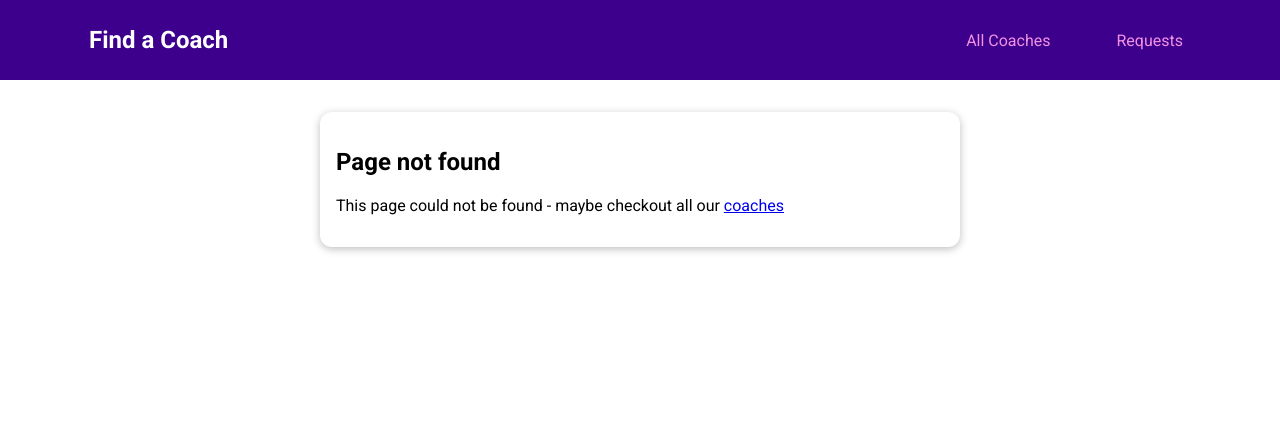
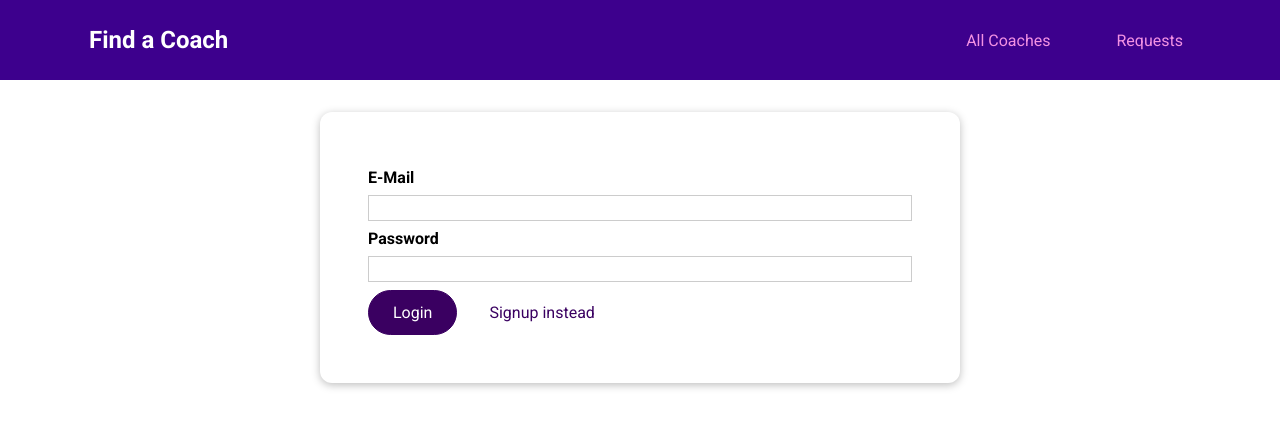
Before and after one commit to Xobaib/coach-finder-optionsAPI, a Vue app: page /auth in a window 1280 px wide. Before the commit this address had no page. Shown: the top 428 px of the page. Built offline with nearby package versions, Linux system fonts and the light colour scheme.

Commit message:
Authentication: Adding an Authentication Page (Login & Signup)

```diff
--- /dev/null
+++ b/src/pages/auth/UserAuth.vue
@@ -0,0 +1,156 @@
+<template>
+  <BaseCard>
+    <form @submit.prevent="submitForm">
+      <div class="form-control" :class="{ errors: !email.isValid }">
+        <label for="email">E-Mail</label>
+        <input
+          type="email"
+          id="email"
+          v-model.trim="email.value"
+          @blur="clearValidity('email')"
+        />
+        <p v-if="!email.isValid">Please enter your email address</p>
+      </div>
+      <div class="form-control" :class="{ errors: !password.isValid }">
+        <label for="password">Password</label>
+        <input
+          type="password"
+          id="password"
+          v-model.trim="password.value"
+          @blur="clearValidity('password')"
+        />
+        <p v-if="!password.isValid">
+          Your password must not be less than 6 characters
+        </p>
+      </div>
+      <p v-if="!formIsValid">Please fix the above errors and try again</p>
+      <BaseButton type="submit">{{ submitButtonCaption }}</BaseButton>
+      <BaseButton type="button" mode="flat" @click="switchAuthMode">{{
+        switchModeButtonCaption
+      }}</BaseButton>
+    </form>
+  </BaseCard>
+</template>
+
+<script>
+export default {
+  data() {
+    return {
+      email: {
+        value: '',
+        isValid: true,
+      },
+
+      password: {
+        value: '',
+        isValid: true,
+      },
+
+      formIsValid: true,
+
+      mode: 'login',
+    };
+  },
+
+  methods: {
+    formValidation() {
+      this.formIsValid = true;
+
+      if (this.email.value === '' || !this.email.value.includes('@')) {
+        this.email.isValid = false;
+        this.formIsValid = false;
+      }
+      if (!this.password.value || this.password.value.length < 6) {
+        this.password.isValid = false;
+        this.formIsValid = false;
+      }
+    },
+
+    submitForm() {
+      this.formValidation();
+
+      if (!this.formIsValid) {
+        return;
+      }
+
+      console.log(this.email.value);
+      console.log(this.password.value);
+
+      this.email.value = '';
+      this.password.value = '';
+    },
+
+    clearValidity(input) {
+      this[input].isValid = true;
+    },
+
+    switchAuthMode() {
+      if (this.mode === 'login') {
+        this.mode = 'signup';
+      } else {
+        this.mode = 'login';
+      }
+    },
+  },
+
+  computed: {
+    submitButtonCaption() {
+      if (this.mode === 'login') {
+        return 'Login';
+      } else {
+        return 'Signup';
+      }
+    },
+
+    switchModeButtonCaption() {
+      if (this.mode === 'login') {
+        return 'Signup instead';
+      } else {
+        return 'Login instead';
+      }
+    },
+  },
+};
+</script>
+
+<style scoped>
+form {
+  margin: 1rem;
+  padding: 1rem;
+}
+
+.form-control {
+  margin: 0.5rem 0;
+}
+
+label {
+  font-weight: bold;
+  margin-bottom: 0.5rem;
+  display: block;
+}
+
+input,
+textarea {
+  display: block;
+  width: 100%;
+  font: inherit;
+  border: 1px solid #ccc;
+  padding: 0.15rem;
+}
+
+input:focus,
+textarea:focus {
+  border-color: #3d008d;
+  background-color: #faf6ff;
+  outline: none;
+}
+
+.errors {
+  font-weight: bold;
+  color: red;
+}
+
+.errors input {
+  background-color: rgb(240, 195, 195);
+}
+</style>
--- a/src/router.js
+++ b/src/router.js
@@ -6,6 +6,7 @@ import CoachRegistration from './pages/coaches/CoachRegistration.vue';
 import ContactCoach from './pages/requests/ContactCoach.vue';
 import RequestsReceived from './pages/requests/RequestsReceived.vue';
 import NotFound from './pages/NotFound.vue';
+import UserAuth from './pages/auth/UserAuth.vue';
 
 const router = createRouter({
   history: createWebHistory(),
@@ -21,6 +22,7 @@ const router = createRouter({
     },
     { path: '/register', component: CoachRegistration },
     { path: '/requests', component: RequestsReceived },
+    { path: '/auth', component: UserAuth },
     { path: '/:notFound(.*)', component: NotFound },
   ],
 });
```
